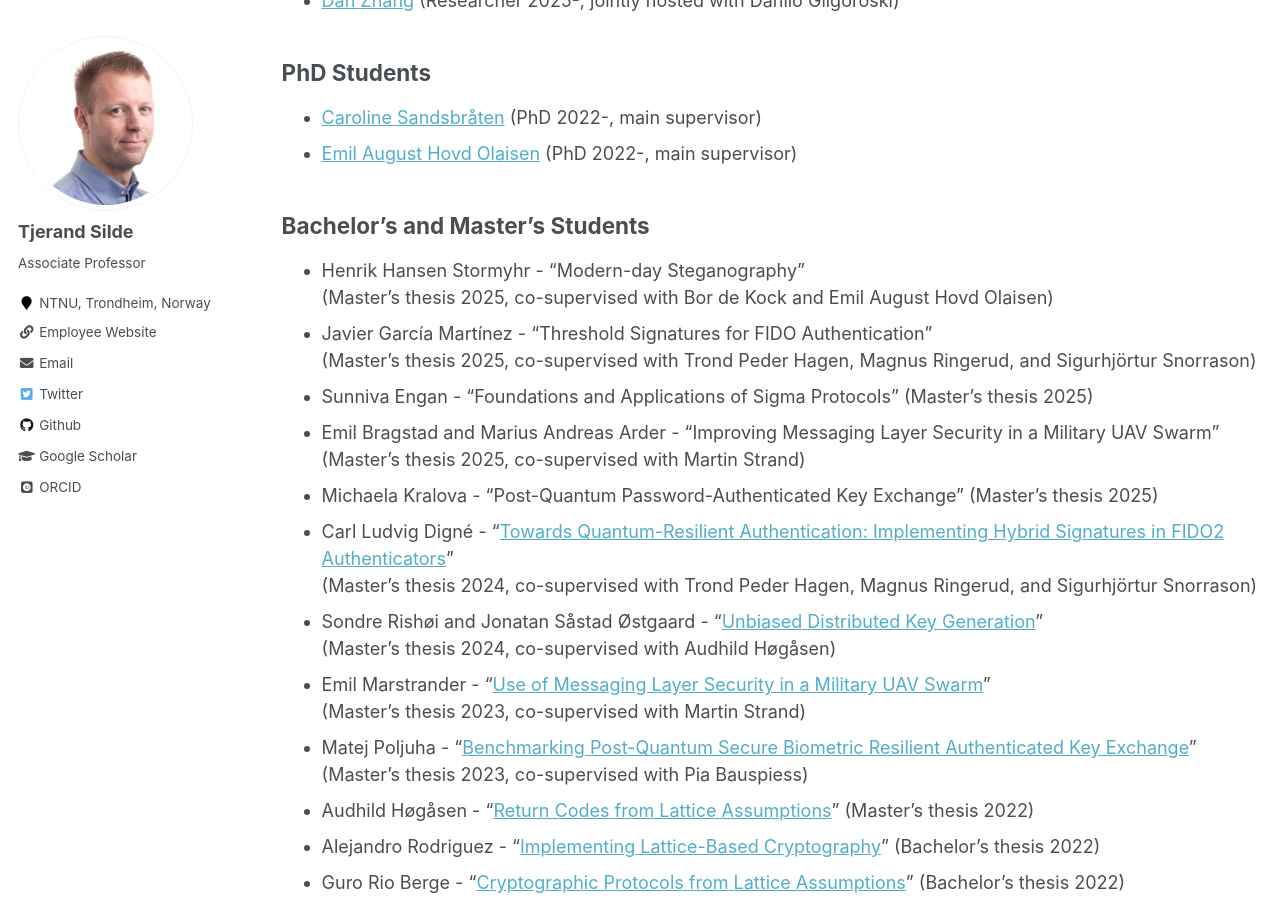
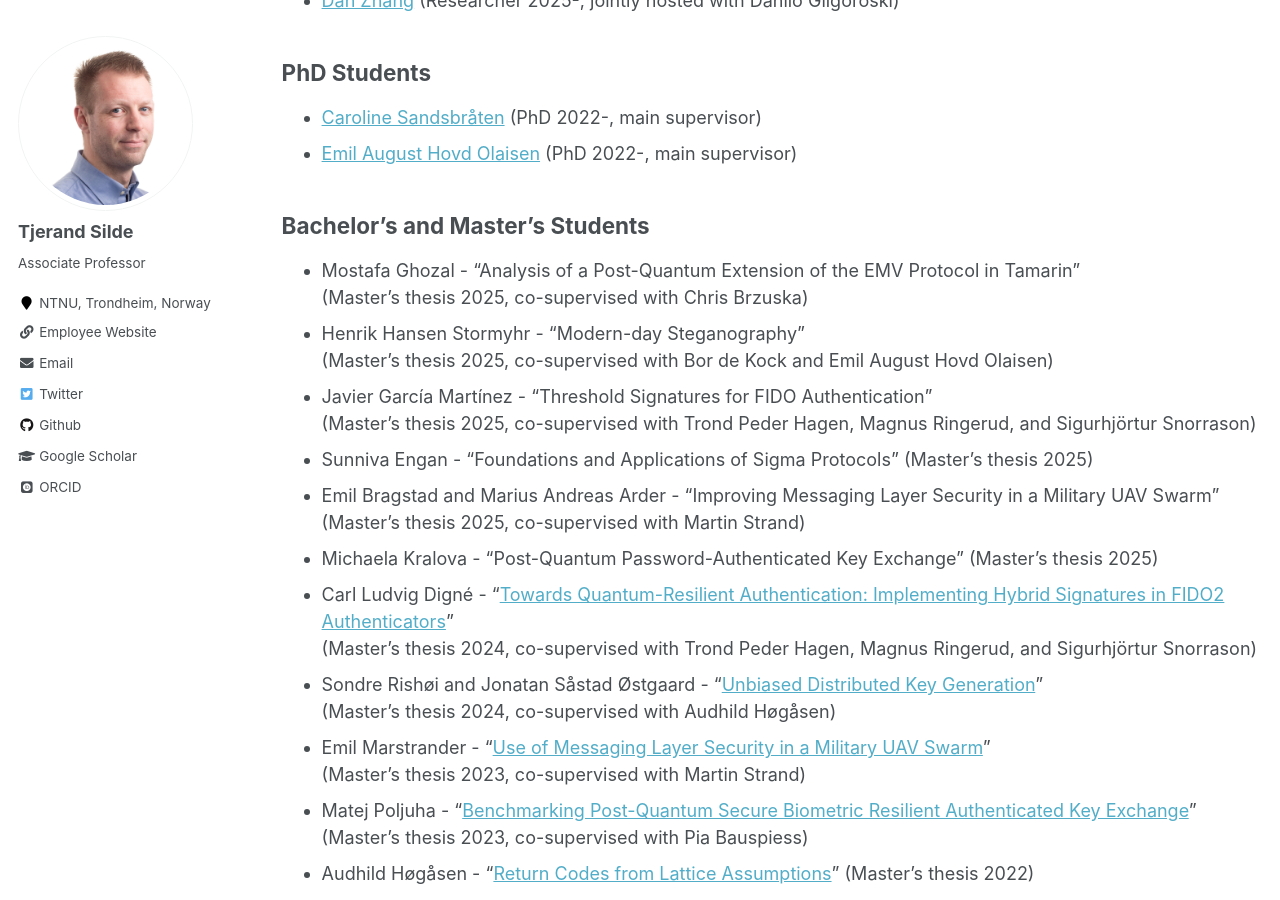
Before and after one commit to tjesi/tjesi.github.io, a Jekyll site: the page built from _pages/people.md, in a window 1280 px wide and 900 px high, scrolled down 330 px. Built offline with Jekyll 4.4.1, drawn with Linux system fonts in a browser that asks for light colours; some web fonts are replaced.

Commit message:
Update people.md

```diff
--- a/_pages/people.md
+++ b/_pages/people.md
@@ -19,6 +19,8 @@ author_profile: true
 
 ## Bachelor's and Master's Students
 
+- Mostafa Ghozal - "Analysis of a Post-Quantum Extension of the EMV Protocol in Tamarin"
+(Master's thesis 2025, co-supervised with Chris Brzuska)
 - Henrik Hansen Stormyhr - "Modern-day Steganography"
 (Master's thesis 2025, co-supervised with Bor de Kock and Emil August Hovd Olaisen)
 - Javier García Martínez - "Threshold Signatures for FIDO Authentication"
```
